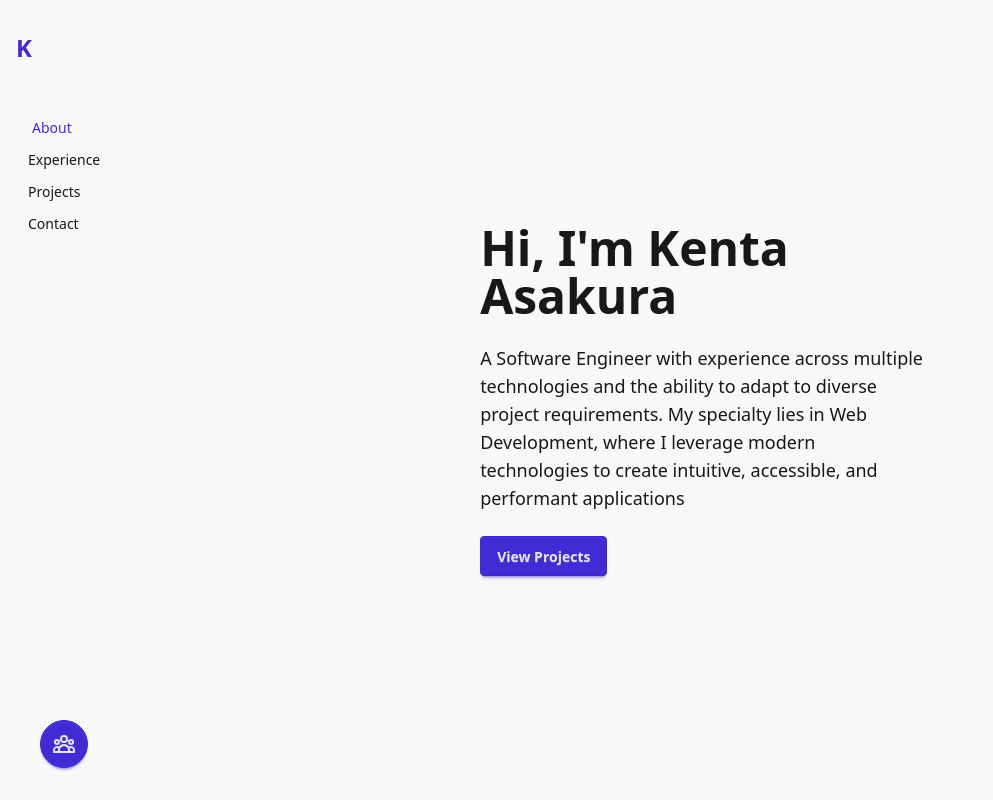
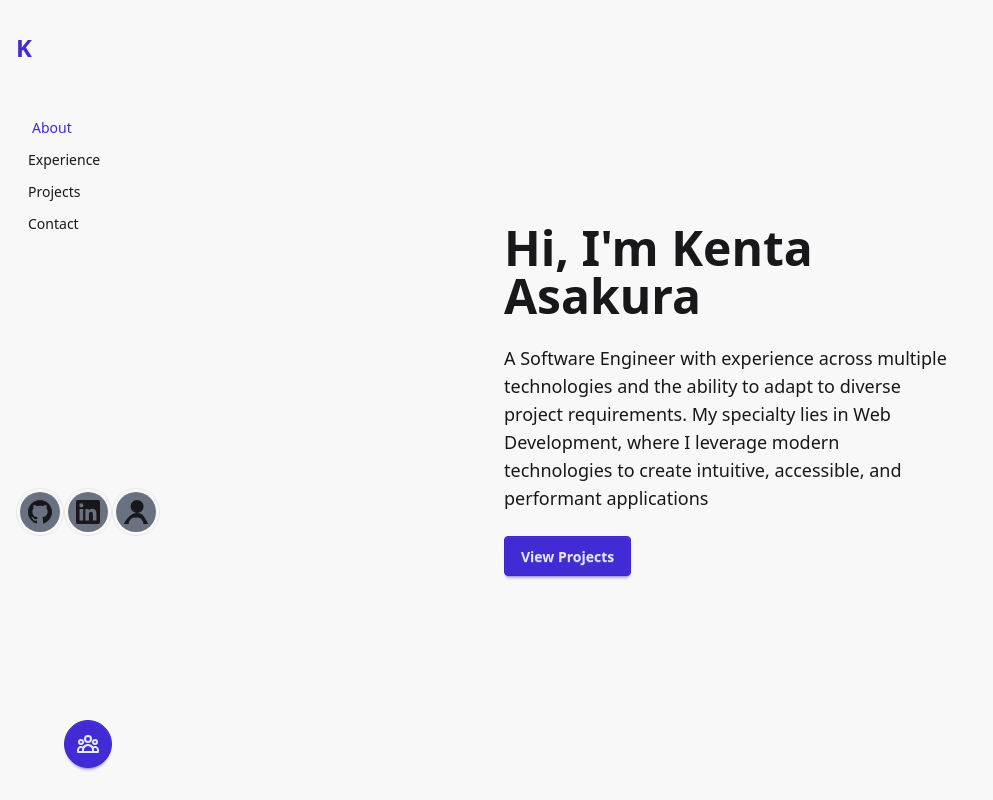
Before and after one commit to Kenta-Asakura/portfolio-v2, a React (Vite) app: page / in a window 1280 px wide. Shown: the top 800 px of the page, without its empty margins (0-993 px from the left). Built offline with nearby package versions, Linux system fonts and the light colour scheme.

Commit message:
Header component changes: Added separate Social Links for mobile screen sizes

```diff
--- a/src/components/layout/Header.jsx
+++ b/src/components/layout/Header.jsx
@@ -74,7 +74,7 @@ function Header() {
 
   return (
     <>
-       {/* Mobile Top Bar - Only visible on mobile/tablet */}
+       {/* Mobile Top Bar - Mobile/Tablet only */}
       <header
         className="lg:hidden d-navbar fixed z-20 bg-base-200 backdrop-blur-sm shadow-md"
         role="banner"
@@ -131,7 +131,7 @@ function Header() {
         </nav>
       </header>
 
-      {/* Sidebar - Hidden on mobile/tablet */}
+      {/* Sidebar - Desktop only */}
       <aside
         className="d-drawer d-drawer-end w-auto lg:d-drawer-open"
         role="navigation"
@@ -184,8 +184,48 @@ function Header() {
               ))}
             </ul>
 
-            {/* Social and Chatbot Buttons */}
-            <div className="max-lg:flex-row d-fab items-center">
+            {/* Social Links - Mobile/Tablet only */}
+            <div className="flex">
+              {SOCIAL_LINKS.map((social) => (
+                <button
+                  className={`
+                    flex lg:flex-col items-center gap-2 animate-fade-in
+                    d-btn d-btn-lg d-btn-circle
+                  `}
+                >
+                  <a
+                    key={social.name}
+                    href={social.href}
+                    target="_blank"
+                    rel="noopener noreferrer"
+                    className="
+                      flex items-center justify-center
+                      w-10 h-10 rounded-full
+                      bg-gray-500 hover:bg-base-300
+                      hover:text-primary transition-colors
+                      focus:outline-none focus:ring-2 focus:ring-primary
+                      text-sm"
+                    aria-label={`Visit my ${social.name} profile`}
+                  >
+                    <span className="font-bold text-xl">
+                      {social.icon}
+                      <svg
+                        aria-hidden="true"
+                        xmlns="http://www.w3.org/2000/svg"
+                        fill="currentColor"
+                        viewBox="0 0 24 24"
+                        className="size-6"
+                      >
+                        <path d={social.iconPath} />
+                      </svg>
+                    </span>
+                  </a>
+                </button>
+              ))}
+            </div>
+
+            {/* Social and Chatbot Buttons - Desktop Only */}
+            <div className="max-lg:hidden d-fab items-center">
               {/* Social Toggle Button */}
               <div
                 tabIndex={0}
```
Lines whose indentation alone changed are shown as unchanged.
